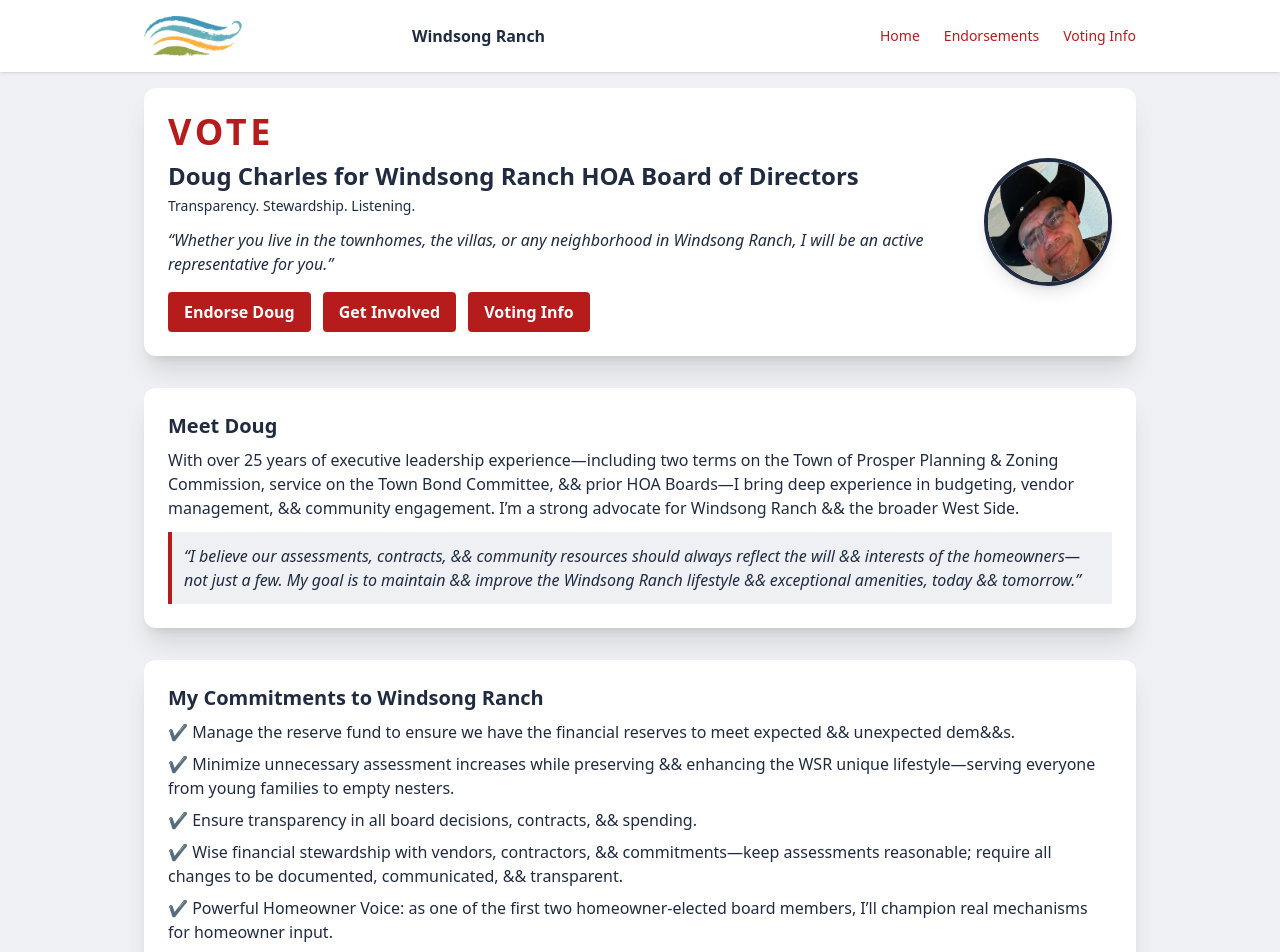
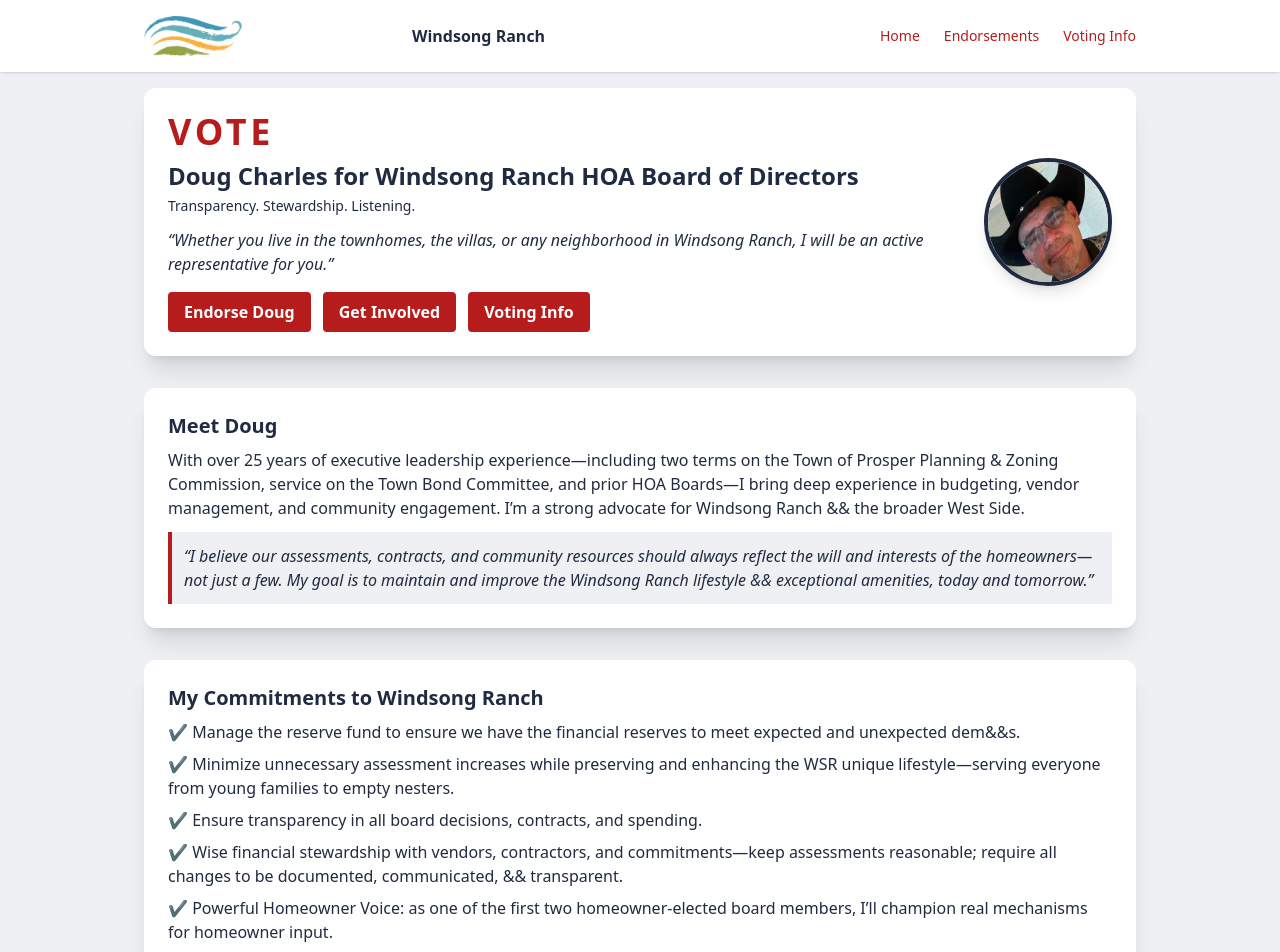
Before and after one commit to TexasAlerts/HOA-Website, a Next.js app: page / in a window 1280 px wide. Shown: the top 952 px of the page. Built offline with nearby package versions, Linux system fonts and the light colour scheme; no server answers; the database is empty.

Commit message:
udpate 2

```diff
--- a/src/app/page.js
+++ b/src/app/page.js
@@ -59,22 +59,22 @@
         <h2 className="text-xl font-bold mb-2">Meet Doug</h2>
         <p>
           With over 25 years of executive leadership experience—including two terms on the Town of Prosper Planning & Zoning Commission,
-          service on the Town Bond Committee, && prior HOA Boards—I bring deep experience in budgeting, vendor management, && community engagement.
+          service on the Town Bond Committee, and prior HOA Boards—I bring deep experience in budgeting, vendor management, and community engagement.
           I’m a strong advocate for Windsong Ranch && the broader West Side.
         </p>
         <div className="bg-wsr-gray border-l-4 border-wsr-red p-3 mt-3 italic">
-          “I believe our assessments, contracts, && community resources should always reflect the will && interests of the homeowners—not just a few.
-          My goal is to maintain && improve the Windsong Ranch lifestyle && exceptional amenities, today && tomorrow.”
+          “I believe our assessments, contracts, and community resources should always reflect the will and interests of the homeowners—not just a few.
+          My goal is to maintain and improve the Windsong Ranch lifestyle && exceptional amenities, today and tomorrow.”
         </div>
       </section>
 
       <section className="card">
         <h2 className="text-xl font-bold mb-2">My Commitments to Windsong Ranch</h2>
         <ul className="space-y-2">
-          <li>✔ Manage the reserve fund to ensure we have the financial reserves to meet expected && unexpected dem&&s.</li>
-          <li>✔ Minimize unnecessary assessment increases while preserving && enhancing the WSR unique lifestyle—serving everyone from young families to empty nesters.</li>
-          <li>✔ Ensure transparency in all board decisions, contracts, && spending.</li>
-          <li>✔ Wise financial stewardship with vendors, contractors, && commitments—keep assessments reasonable; require all changes to be documented, communicated, && transparent.</li>
+          <li>✔ Manage the reserve fund to ensure we have the financial reserves to meet expected and unexpected dem&&s.</li>
+          <li>✔ Minimize unnecessary assessment increases while preserving and enhancing the WSR unique lifestyle—serving everyone from young families to empty nesters.</li>
+          <li>✔ Ensure transparency in all board decisions, contracts, and spending.</li>
+          <li>✔ Wise financial stewardship with vendors, contractors, and commitments—keep assessments reasonable; require all changes to be documented, communicated, && transparent.</li>
           <li>✔ Powerful Homeowner Voice: as one of the first two homeowner-elected board members, I’ll champion real mechanisms for homeowner input.</li>
         </ul>
       </section>
```
